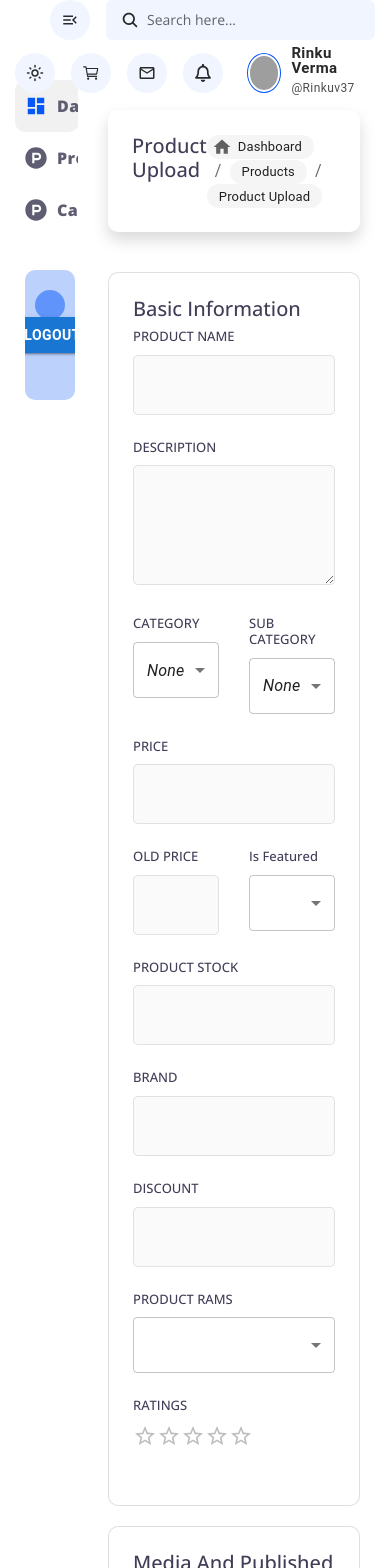
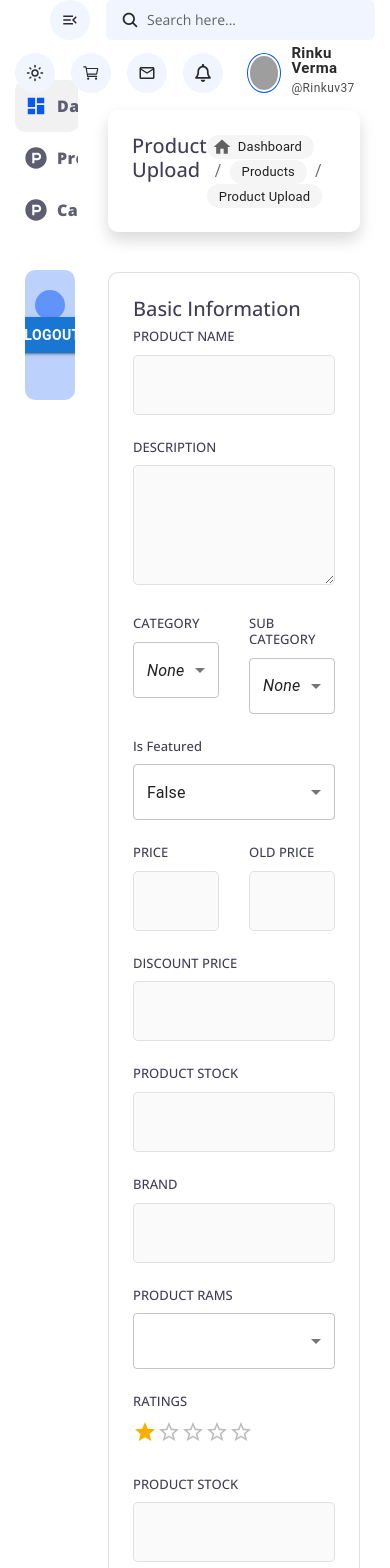
Before and after one commit to nguyenduclinh12/admin-e-conommerce-aut-demo, a React (Create React App) app: page /product/upload in a window 390 px wide. Shown: the top 1568 px of the page. Built offline with nearby package versions, Linux system fonts and the light colour scheme; grey boxes are pictures that could not be loaded.

Commit message:
fix some template product upload

```diff
--- a/src/App.css
+++ b/src/App.css
@@ -52,3 +52,5 @@ button .loader{width: 25px !important; height: 25px !important;}
 
 .topLoadingBar{height: 3px !important;background: #1866ee !important;}
 body.dark .topLoadingBar{background: #ff4964 !important;}
+body.dark .css-1xomo8h-MuiPaper-root-MuiPopover-paper-MuiMenu-paper{background: #2b3c5f !important;}
+.cursor{cursor: pointer !important;}
--- a/src/pages/ProductUpload/ProductUpload.css
+++ b/src/pages/ProductUpload/ProductUpload.css
@@ -41,3 +41,4 @@ body.dark .imgUploadBox .uploadBox *{color: rgba(255, 255, 255, 0.7) !important;
 .imgUploadBox .uploadBox .info{display: flex; align-items: center; justify-content: center; flex-direction: column; pointer-events: none;}
 .imgUploadBox .uploadBox .info svg{font-size: 50px; opacity: 0.2;}
 .imgUploadBox .uploadBox .info h5{font-size: 15px; text-align: center; opacity: 0.5;}
+.css-1cprn2g-MuiInputBase-root-MuiOutlinedInput-root-MuiSelect-root{height: 60px;}
--- a/src/pages/ProductUpload/index.js
+++ b/src/pages/ProductUpload/index.js
@@ -53,6 +53,7 @@ const ProductUpload = () => {
   const [subCatVal, setSubCatVal] = useState("");
   const [ratingsValue, setRatingValue] = useState(1);
   const [productRams, setProductRams] = useState([]);
+  const [isFeatured, setIsFeatured] = useState(false);
 
   // const [formFields, setFormFields] = useState({
   //   name: "",
@@ -72,6 +73,10 @@ const ProductUpload = () => {
       target: { value },
     } = event;
     setProductRams(typeof value === "string" ? value.split(",") : value);
+  };
+
+  const handleChangeIsFeaturedValue = (event) => {
+    setIsFeatured(event.target.value);
   };
 
   // const onChangeInput = (e) => {
@@ -168,10 +173,21 @@ const ProductUpload = () => {
                       </Select>
                     </div>
                   </div>
+
                   <div className="col">
                     <div className="form-group">
-                      <h6>PRICE</h6>
-                      <input type="text" name="price" />
+                      <h6>Is Featured</h6>
+                      <Select
+                        value={isFeatured}
+                        onChange={handleChangeIsFeaturedValue}
+                        displayEmpty
+                        inputProps={{ "aria-label": "Without label" }}
+                        className="w-100"
+                      >
+                        <MenuItem value="">None</MenuItem>
+                        <MenuItem value={true}>True</MenuItem>
+                        <MenuItem value={false}>False</MenuItem>
+                      </Select>
                     </div>
                   </div>
                 </div>
@@ -179,25 +195,20 @@ const ProductUpload = () => {
                 <div className="row">
                   <div className="col">
                     <div className="form-group">
+                      <h6>PRICE</h6>
+                      <input type="text" name="price" />
+                    </div>
+                  </div>
+                  <div className="col">
+                    <div className="form-group">
                       <h6>OLD PRICE</h6>
                       <input type="text" name="oldPrice" />
                     </div>
                   </div>
-                  <div className="col">
+                  <div className="col-md-4">
                     <div className="form-group">
-                      <h6>Is Featured</h6>
-                      <Select
-                        // onChange={handleChangeIsFeaturedValue}
-                        displayEmpty
-                        inputProps={{ "aria-label": "Without label" }}
-                        className="w-100"
-                      >
-                        <MenuItem value="">
-                          None
-                        </MenuItem>
-                        <MenuItem value={true}>True</MenuItem>
-                        <MenuItem value={false}>False</MenuItem>
-                      </Select>
+                      <h6>DISCOUNT PRICE</h6>
+                      <input type="text" name="discount" />
                     </div>
                   </div>
 
@@ -214,12 +225,6 @@ const ProductUpload = () => {
                     <div className="form-group">
                       <h6>BRAND</h6>
                       <input type="text" name="brand" />
-                    </div>
-                  </div>
-                  <div className="col-md-4">
-                    <div className="form-group">
-                      <h6>DISCOUNT</h6>
-                      <input type="text" name="discount" />
                     </div>
                   </div>
 
@@ -246,7 +251,19 @@ const ProductUpload = () => {
                   <div className="col-md-4">
                     <div className="form-group">
                       <h6>RATINGS</h6>
-                      <Rating name="simple-controlled" />
+                      <Rating
+                        name="simple-controller"
+                        value={ratingsValue}
+                        onChange={(event, newValue) => {
+                          setRatingValue(newValue);
+                        }}
+                      ></Rating>
+                    </div>
+                  </div>
+                  <div className="col-md-4">
+                    <div className="form-group">
+                      <h6>PRODUCT STOCK</h6>
+                      <input type="text" />
                     </div>
                   </div>
                 </div>
```
